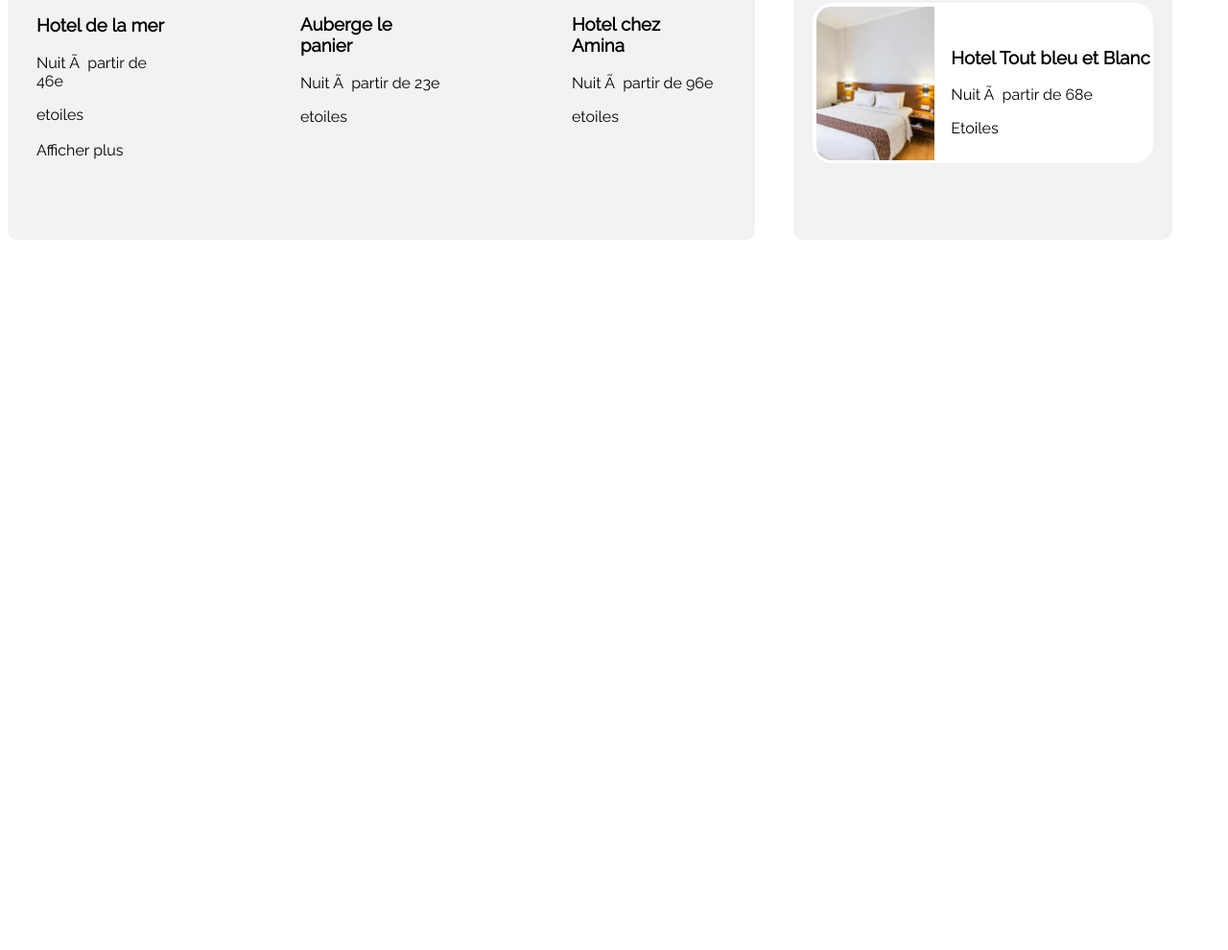
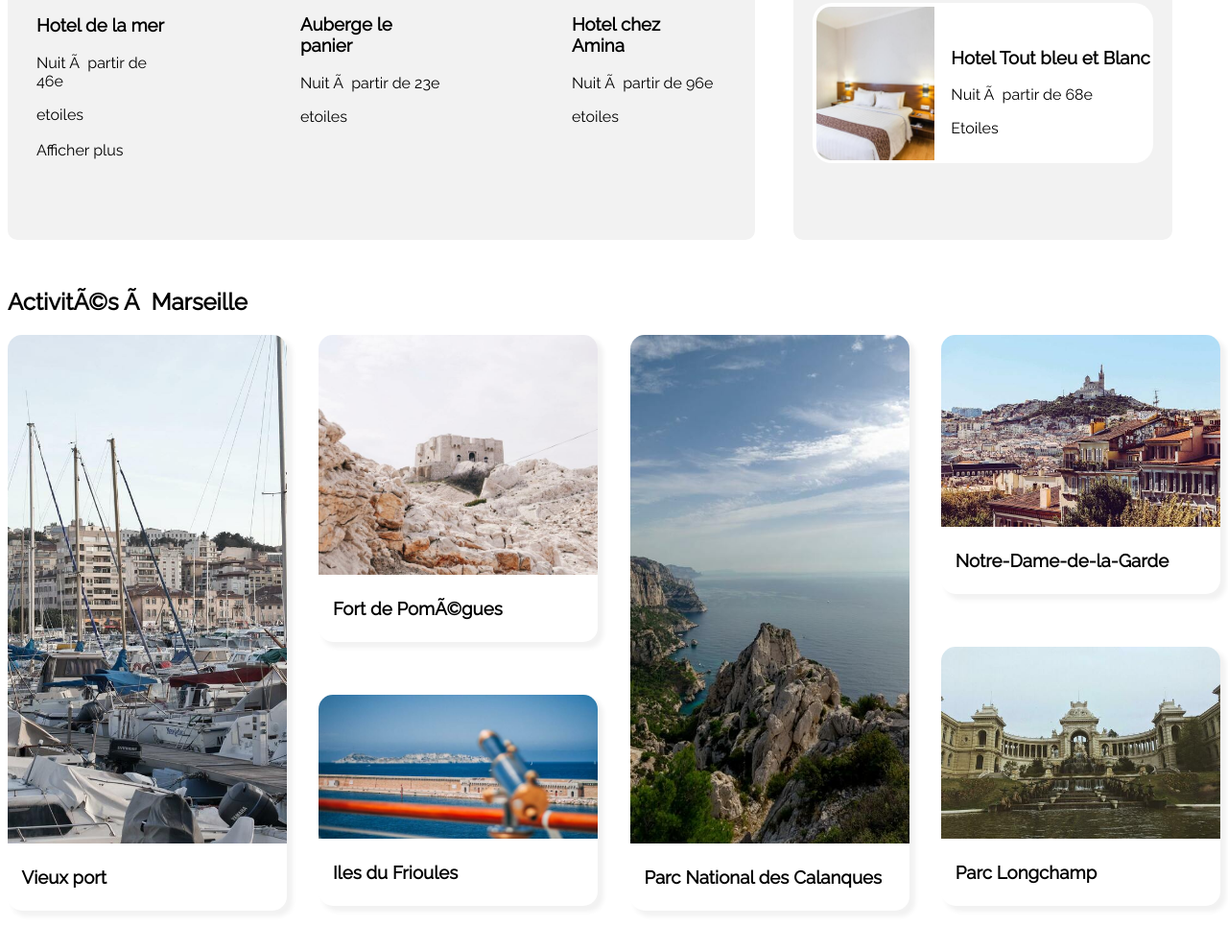
Before and after one commit to RemyCore/-RemyCore_2_27092021, a plain HTML site: page Index.html in a window 1280 px wide. Shown: the part 914-1904 px from the top of the page at 96% size. Before the commit the page ends 1172 px from the top, so only its background shows below. Drawn offline with Linux system fonts and the light colour scheme.

Commit message:
Ajout Activites

```diff
--- a/Index.html
+++ b/Index.html
@@ -225,6 +225,52 @@
 
 
         </section>
+
+        <section class="Activites">
+            <h2>Activités à Marseille</h2>
+            <div class="blocActivites flexBetween">
+            <div class="cubeActivites flexColumnCenter">
+                <div class="imgActivites1"></div>
+                <div class="hauteurTitre titreActivites"><h3>Vieux port</h3></div>
+            </div>
+
+
+            <div class="blocActivites2356 flexColumnBetween">
+                <div class="cubeActivites2356 flexColumnCenter">
+                    <div class="imgActivites2"></div>
+                    <div class="hauteurTitre titreActivites"><h3>Fort de Pomégues</h3></div>
+                </div>
+
+
+                    <div class="cubeActivites2356 flexColumnCenter">
+                        <div class="imgActivites3"></div>
+                        <div class="hauteurTitre titreActivites"><h3>Iles du Frioules</h3></div>
+                    </div>
+                    </div>
+
+
+                    <div class="cubeActivites flexColumnCenter">
+                        <div class="imgActivites4"></div>
+                        <div class="hauteurTitre titreActivites"><h3>Parc National des Calanques</h3></div>
+                    </div>
+
+
+                    <div class="blocActivites2356 flexColumnBetween">
+                        <div class="cubeActivites2356 flexColumnCenter">
+                            <div class="imgActivites5"></div>
+                            <div class="hauteurTitre titreActivites"><h3>Notre-Dame-de-la-Garde</h3></div>
+                        </div>
+
+
+                            <div class="cubeActivites2356 flexColumnCenter">
+                                <div class="imgActivites6"></div>
+                                <div class="hauteurTitre titreActivites"><h3>Parc Longchamp</h3></div>
+                            </div>
+                            </div>
+
+                </div>
+
+        </section>
     </header>
 </body>
 </html>
--- a/style.css
+++ b/style.css
@@ -24,6 +24,8 @@ html, body
     justify-content: space-between;
     align-items: center;
 }
+
+
 
 .sousLignageLiens
 {
@@ -362,3 +364,116 @@ html, body
     width: 35%;
     height: 160px;
 }
+
+
+
+/*ACTIVITES*/
+
+.Activites
+{
+    margin-top: 50px;
+    margin-bottom: 50px;
+}
+
+.blocActivites
+{
+    width: 100%;
+    height: 600px;
+}
+
+.blocActivites2356
+{
+    width: 23%;
+    height: 600px;
+}
+
+
+
+.cubeActivites
+{
+    width: 23%;
+    border-radius: 15px;
+    box-shadow: 5px 5px 5px 1px #F2F2F2;
+}
+
+.cubeActivites2356
+{
+    width: 100%;
+    border-radius: 15px;
+    box-shadow: 5px 5px 5px 1px #F2F2F2;
+    margin-bottom: 55px;
+}
+
+.hauteurTitre
+{
+    height: 70px;
+}
+
+.titreActivites
+{
+    display: flex;
+    justify-content: flex-start;
+    align-items: center;
+    padding-left: 5%;
+    width: 95%;
+}
+
+.imgActivites1
+{
+    background-image: url("images/activites/3_medium/reno-laithienne-QUgJhdY5Fyk-unsplash.jpg");
+    background-size: cover;
+    background-position: center;
+    border-radius: 15px 15px 0 0;
+    width: 100%;
+    height: 530px;
+}
+
+.imgActivites2
+{
+    background-image: url("images/activites/3_medium/paul-hermann-QFTrLdQIRhI-unsplash.jpg");
+    background-size: cover;
+    background-position: center;
+    border-radius: 15px 15px 0 0;
+    width: 100%;
+    height: 250px;
+}
+
+.imgActivites3
+{
+    background-image: url("images/activites/4_small/kevin-hikari-rV_Qd1l-VXg-unsplash.jpg");
+    background-size: cover;
+    background-position: center;
+    border-radius: 15px 15px 0 0;
+    width: 100%;
+    height: 150px;
+}
+
+.imgActivites4
+{
+    background-image: url("images/activites/3_medium/kilyan-sockalingum-NR8-cBCN3aI-unsplash.jpg");
+    background-size: cover;
+    background-position: center;
+    border-radius: 15px 15px 0 0;
+    width: 100%;
+    height: 530px;
+}
+
+.imgActivites5
+{
+    background-image: url("images/activites/4_small/florian-wehde-xW9e8gdotxI-unsplash.jpg");
+    background-size: cover;
+    background-position: center;
+    border-radius: 15px 15px 0 0;
+    width: 100%;
+    height: 200px;
+}
+
+.imgActivites6
+{
+    background-image: url("images/activites/4_small/lena-paulin-wH2-EJoDcV0-unsplash.jpg");
+    background-size: cover;
+    background-position: center;
+    border-radius: 15px 15px 0 0;
+    width: 100%;
+    height: 200px;
+}
```
